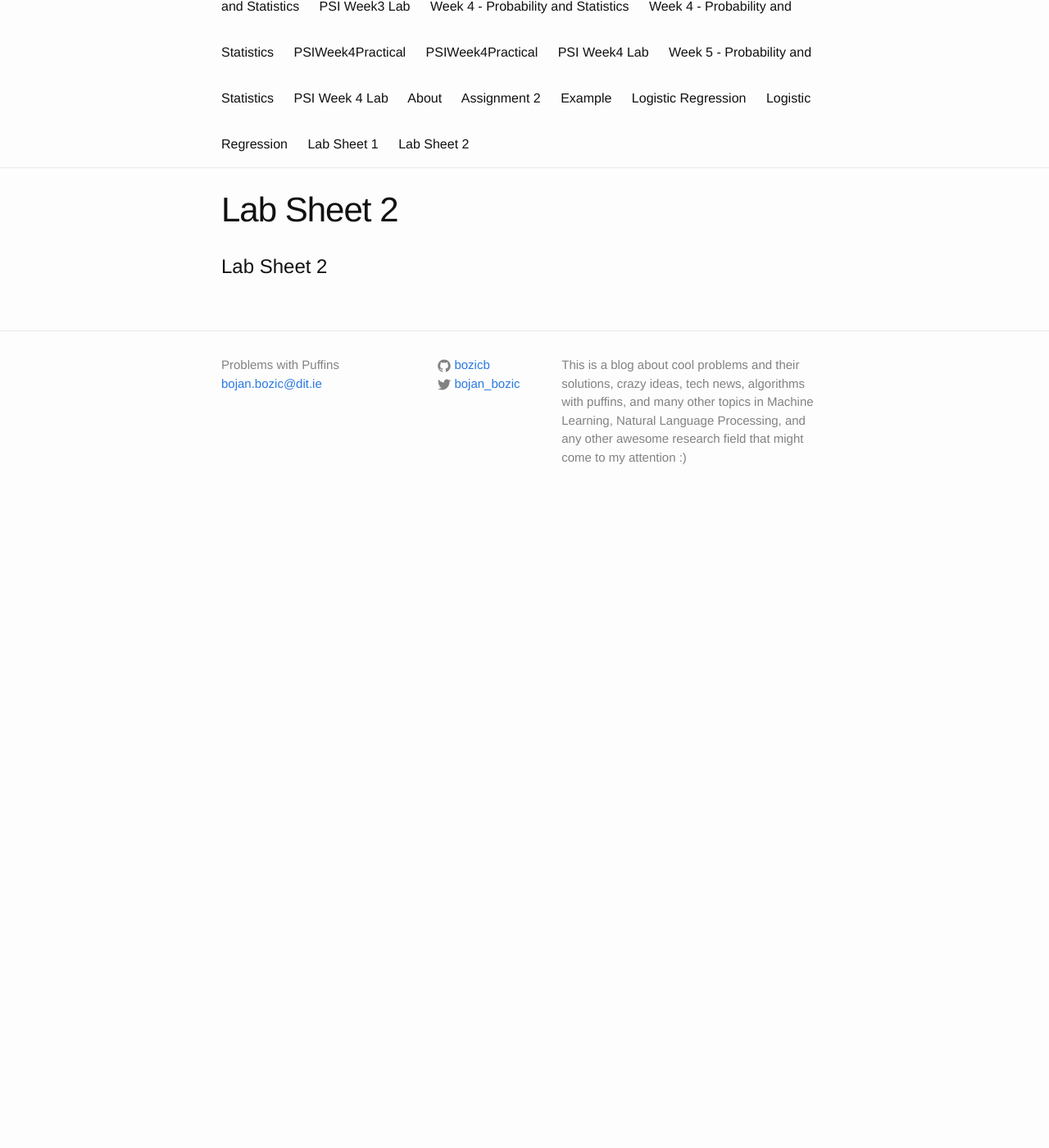
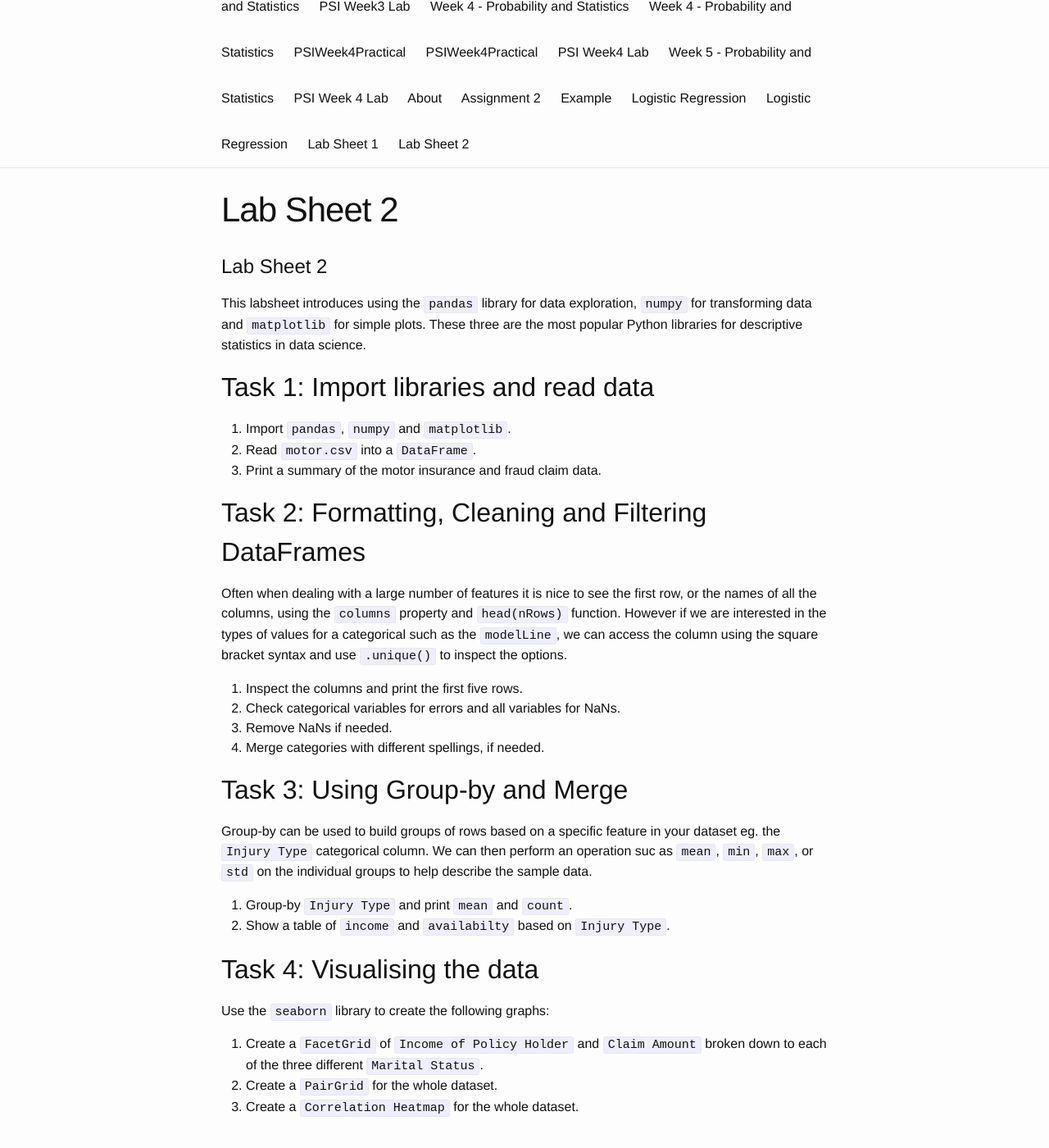
Before and after one commit to bozicb/bozicb.github.io, a Jekyll site: the page built from lectures/MLDA/Week 2/lab/Lab_Sheet_2.md, in a window 1280 px wide and 1400 px high, scrolled down 417 px. Shown: the whole window at 82% size. Built offline with Jekyll 4.4.1, drawn with Linux system fonts in a browser that asks for light colours; our own code applies the rules of GitHub Pages for plain Markdown files; before the commit the page ends 1046 px from its top, so only the background shows below that.

Commit message:
Lab 2 md added

```diff
--- a/lectures/MLDA/Week 2/lab/Lab_Sheet_2.md
+++ b/lectures/MLDA/Week 2/lab/Lab_Sheet_2.md
@@ -1,2 +1,33 @@
 Lab Sheet 2
 ===========
+
+This labsheet introduces using the `pandas` library for data exploration, `numpy` for transforming data and `matplotlib` for simple plots. These three are the most popular Python libraries for descriptive statistics in data science.
+
+Task 1: Import libraries and read data
+--------------------------------------
+1. Import `pandas`, `numpy` and `matplotlib`.
+2. Read `motor.csv` into a `DataFrame`.
+3. Print a summary of the motor insurance and fraud claim data.
+
+Task 2: Formatting, Cleaning and Filtering DataFrames
+-----------------------------------------------------
+Often when dealing with a large number of features it is nice to see the first row, or the names of all the columns, using the `columns` property and `head(nRows)` function. However if we are interested in the types of values for a categorical such as the `modelLine`, we can access the column using the square bracket syntax and use `.unique()` to inspect the options.
+
+1. Inspect the columns and print the first five rows.
+2. Check categorical variables for errors and all variables for NaNs.
+3. Remove NaNs if needed.
+4. Merge categories with different spellings, if needed.
+
+Task 3: Using Group-by and Merge
+--------------------------------
+Group-by can be used to build groups of rows based on a specific feature in your dataset eg. the `Injury Type` categorical column. We can then perform an operation suc as `mean`, `min`, `max`, or `std` on the individual groups to help describe the sample data.
+
+1. Group-by `Injury Type` and print `mean` and `count`.
+2. Show a table of `income` and `availabilty` based on `Injury Type`.
+
+Task 4: Visualising the data
+----------------------------
+Use the `seaborn` library to create the following graphs:
+1. Create a `FacetGrid` of `Income of Policy Holder` and `Claim Amount` broken down to each of the three different `Marital Status`.
+2. Create a `PairGrid` for the whole dataset.
+3. Create a `Correlation Heatmap` for the whole dataset.
```
